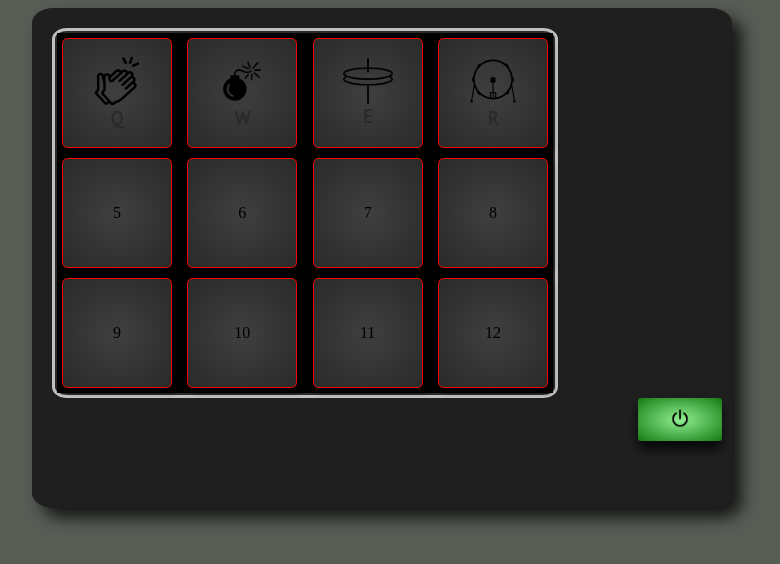
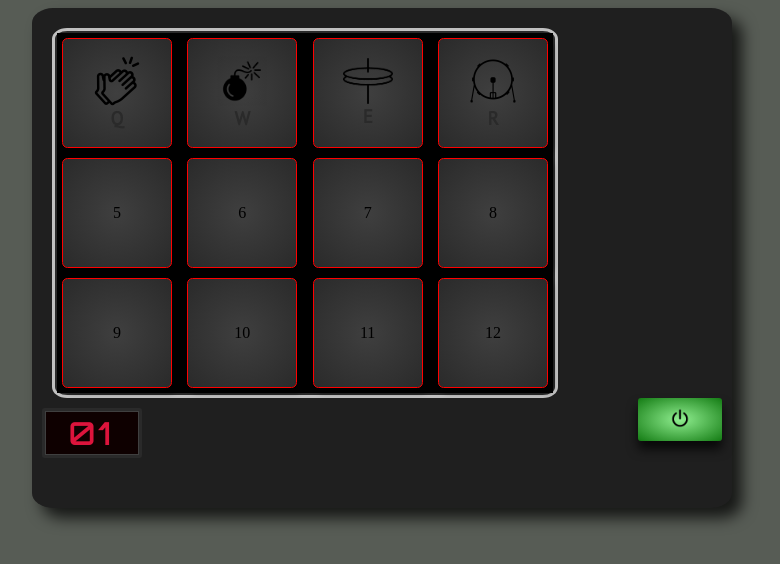
Before and after one commit to Evelinabrink/DrumMachine, a website: page index.html in a window 1280 px wide. Shown: the whole page, without its empty margins (258-1038 px from the left). Drawn offline with Linux system fonts and the light colour scheme.

Commit message:
added div displaying track

```diff
--- a/index.html
+++ b/index.html
@@ -6,6 +6,7 @@
     <meta http-equiv="X-UA-Compatible" content="ie=edge">
     <link rel="stylesheet" href="style.css">
     <link href="https://fonts.googleapis.com/css?family=PT+Sans" rel="stylesheet">
+    <link href="https://fonts.googleapis.com/css?family=Orbitron" rel="stylesheet">
     <title>Drum Machine</title>
 </head>
 <body>
@@ -49,6 +50,11 @@
         <button class="start">
             <img src="pics/start.png" alt="start button" id="startPic">
         </button>
+        <div id="trackDiv">
+            <div id="track">
+                <h4>01</h4>
+            </div>
+        </div>
     </div>
     <script src="app.js"></script>
 </body>
--- a/style.css
+++ b/style.css
@@ -95,3 +95,33 @@ h3 {
     width: 20px;
     height: auto;
 }
+#trackDiv {
+    background-color: #2a2a2a;
+    margin-left: 10px;
+    margin-top: 10px;
+    width: 100px;
+    height: 50px;
+    display: flex;
+    justify-content: center;
+    align-items: center;
+    border-radius: 3px;
+}
+
+#track {
+    background-color: #0E0000;
+    display: flex;
+    justify-content: center;
+    align-items: center;
+    position: relative;
+    box-sizing: border-box;
+    width: 94px;
+    height: 44px;
+    border: 1px solid #3f3f3f;
+}
+
+#track h4 {
+    font-family: 'Orbitron', sans-serif;
+    color: crimson;
+    font-size: 30px;
+    letter-spacing: 5px;
+}
```
